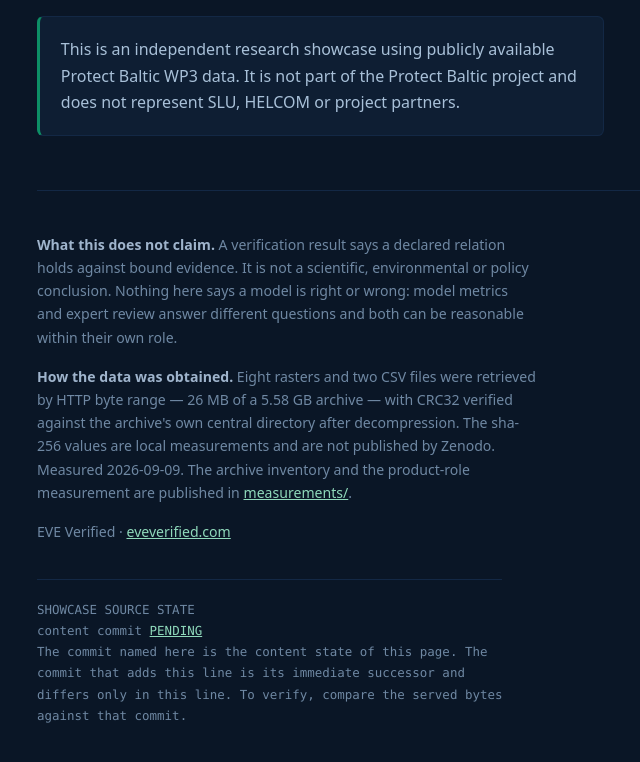
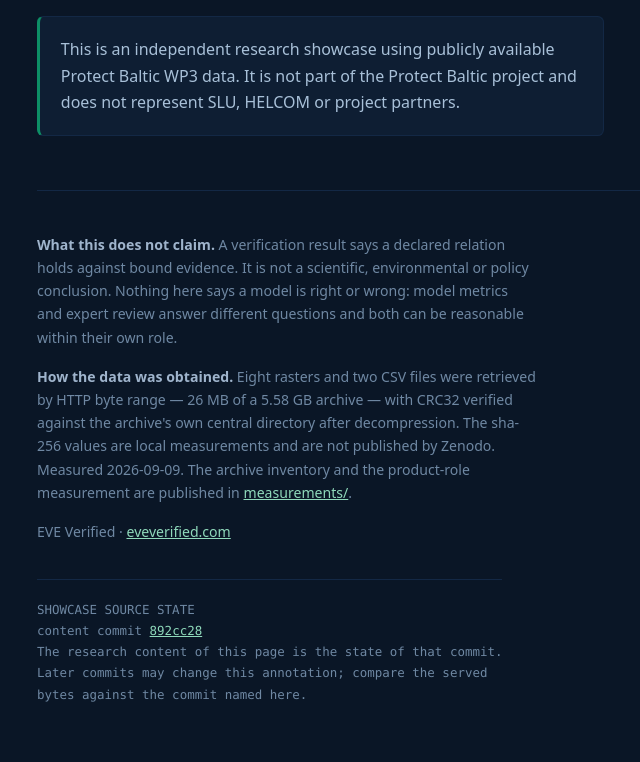
Before and after one commit to elekto-energy/baltic-showcase, a plain HTML site: page index.html in a window 1280 px wide. Shown: the part 5288-6050 px from the top of the page, without its empty margins (115-755 px from the left). Drawn offline with Linux system fonts and the light colour scheme.

Commit message:
bind showcase research content to commit 892cc28

```diff
--- a/index.html
+++ b/index.html
@@ -376,10 +376,9 @@
       are published in <a href="https://github.com/elekto-energy/baltic-showcase/tree/master/measurements">measurements/</a>.</p>
     <p>EVE Verified · <a href="https://eveverified.com">eveverified.com</a></p>
     <p class="state-line">SHOWCASE SOURCE STATE<br>
-      content commit <a href="https://github.com/elekto-energy/baltic-showcase/commits/master">PENDING</a><br>
-      The commit named here is the content state of this page. The commit that adds
-      this line is its immediate successor and differs only in this line. To verify,
-      compare the served bytes against that commit.</p>
+      content commit <a href="https://github.com/elekto-energy/baltic-showcase/commit/892cc28d0274cf11f5df56ce0de512466be7cb16">892cc28</a><br>
+      The research content of this page is the state of that commit. Later commits may
+      change this annotation; compare the served bytes against the commit named here.</p>
   </footer>
 
 </div>
```
